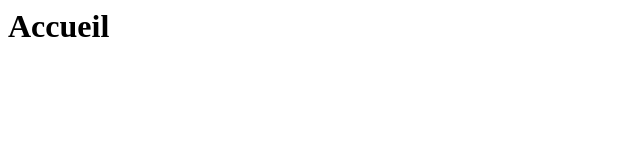
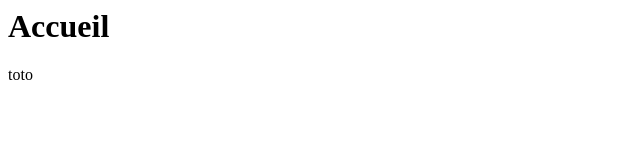
Before and after one commit to Vince2210001/Tests, a plain HTML site: page index.html in a window 1280 px wide. Shown: the full height of the page, 0-640 px from the left. Drawn offline with Linux system fonts and the light colour scheme.

Commit message:
ajout toto

```diff
--- a/index.html
+++ b/index.html
@@ -7,5 +7,6 @@
 </head>
 <body>
     <h1>Accueil</h1>
+    toto
 </body>
 </html>
```
